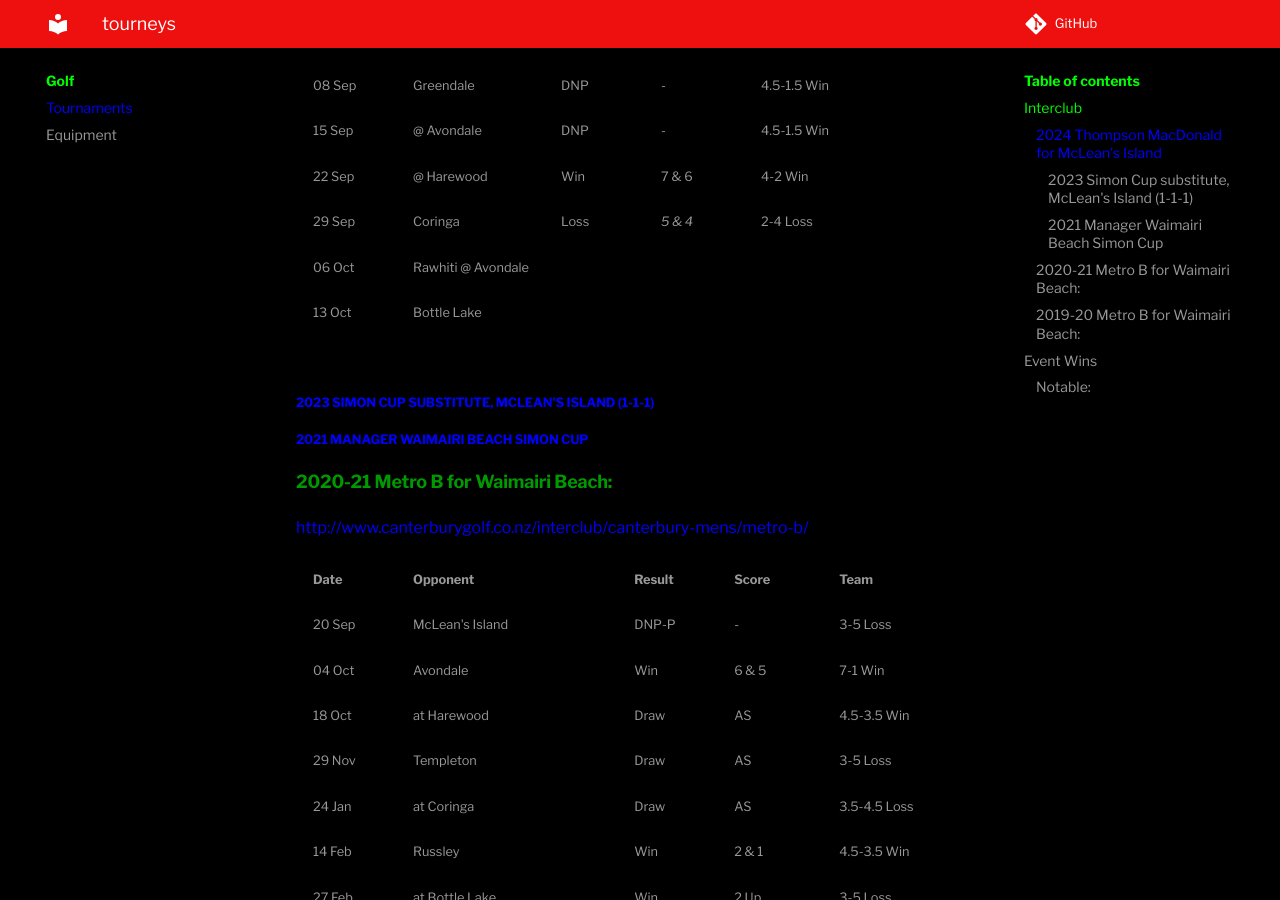
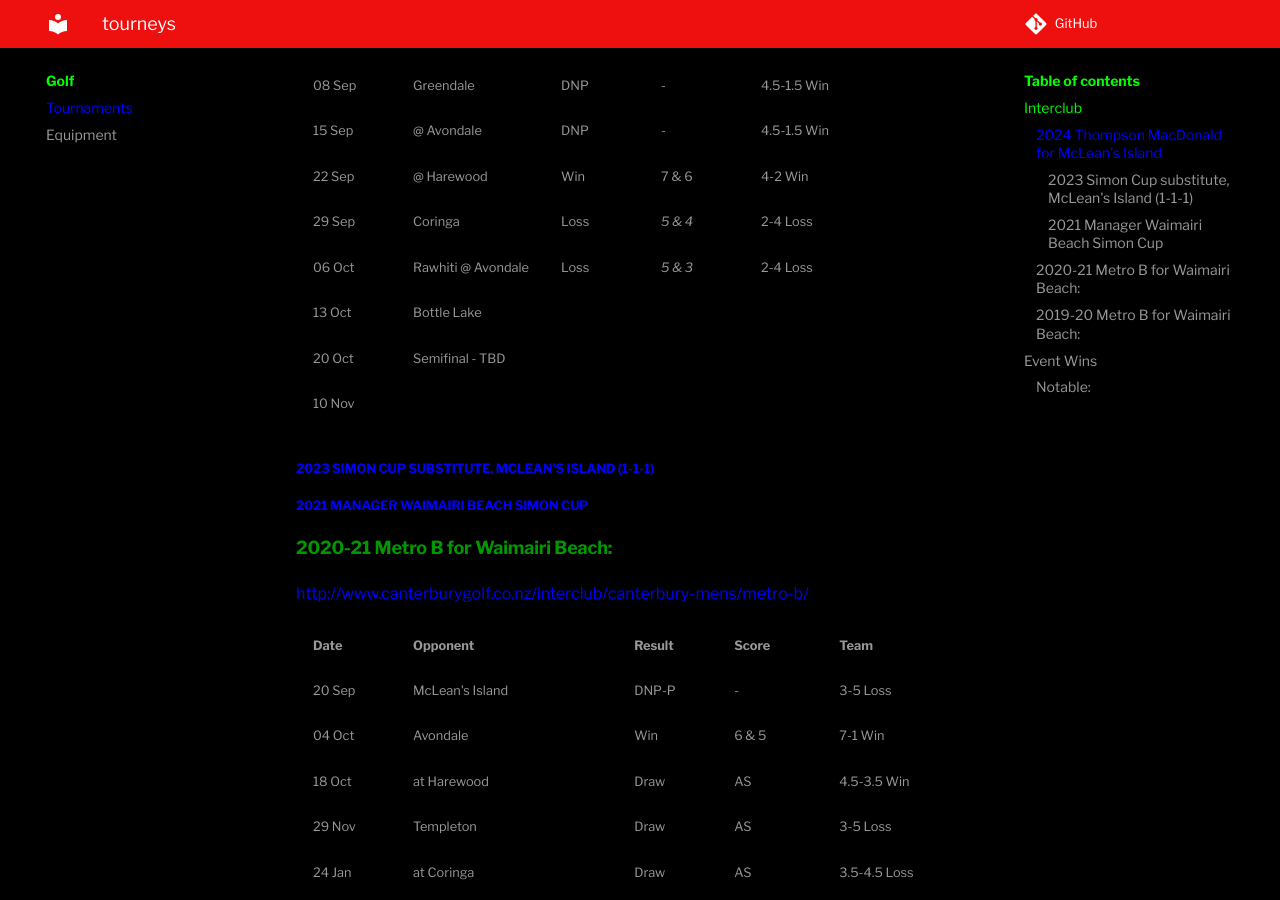
Before and after one commit to matchavez/matchavez.github.io, an MkDocs documentation site: the page built from docs/golf/tourneys.md, in a window 1280 px wide and 900 px high, scrolled down 488 px. Built offline with MkDocs 1.6.1 and Material for MkDocs 9.7.7, drawn with Linux system fonts in a browser that asks for light colours; comment, search, counter and statistics services are not loaded.

Commit message:
[PUBLISHER] Merge #56

```diff
--- a/docs/golf/tourneys.md
+++ b/docs/golf/tourneys.md
@@ -19,9 +19,10 @@
 | 15 Sep | @ Avondale         | DNP    | -       | 4.5-1.5 Win |
 | 22 Sep | @ Harewood         | Win    | 7 & 6   | 4-2 Win     |
 | 29 Sep | Coringa            | Loss   | _5 & 4_ | 2-4 Loss    |
-| 06 Oct | Rawhiti @ Avondale |        |         |             |
+| 06 Oct | Rawhiti @ Avondale | Loss   | _5 & 3_ | 2-4 Loss    |
 | 13 Oct | Bottle Lake        |        |         |             |
-|        |                    |        |         |             |
+| 20 Oct | Semifinal - TBD    |        |         |             |
+| 10 Nov |                    |        |         |             |
 
 ##### 2023 Simon Cup substitute, McLean's Island (1-1-1)
 
```
